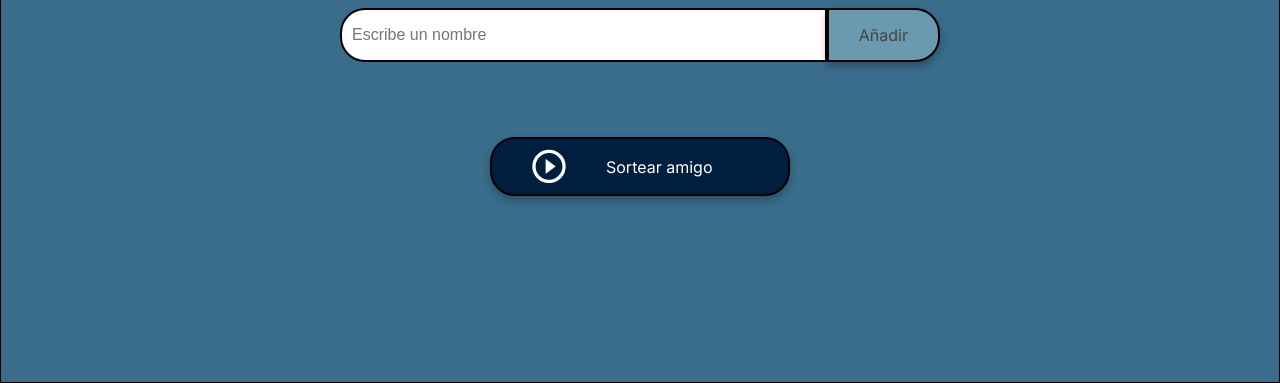
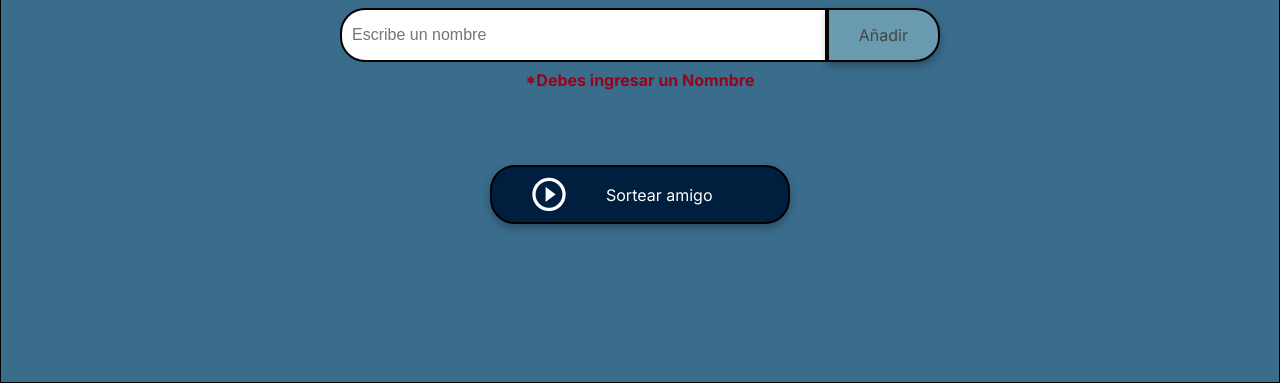
Before and after one commit to Fernando-f28/Challenge_Amigo_Secreto, a plain HTML site: page index.html in a window 1280 px wide. Both pictures are taken after a click on the button "Añadir". Shown: the part 417-800 px from the top of the page. Drawn offline with Linux system fonts and the light colour scheme.

Commit message:
Actualizacion

```diff
--- a/app.js
+++ b/app.js
@@ -9,7 +9,9 @@ function agregar_amigo () {
     let nombre = document.getElementById("amigo")
     let amigo = nombre.Value;
     if ('amigo != amigo'){
-        alert("Debes ingresar un Nomnbre")
+        /* alert("Debes ingresar un Nomnbre") */
+        const message = document.getElementById("message");
+        message.textContent = "*Debes ingresar un Nomnbre";
         return;
     };
 
--- a/index.html
+++ b/index.html
@@ -23,6 +23,7 @@
                 <input type="text" id="amigo" class="input-name" placeholder="Escribe un nombre">
                 <button class="button-add" onclick="agregar_amigo()">Añadir</button>
             </div>
+            <span id="message" class="message"></span>
 
             <ul id="listaAmigos" class="name-list" aria-labelledby="listaAmigos" role="list"></ul>
             <ul id="resultado" class="result-list" aria-live="polite"></ul>
--- a/style.css
+++ b/style.css
@@ -160,3 +160,10 @@ ul {
 .button-draw:hover {
     background-color: var(--color-button-hover);
 }
+
+.message {
+    font-family: "Inter", sans-serif;
+    color: #96031a;
+    font-weight: bold;
+    margin-top: 8px;
+}
```
